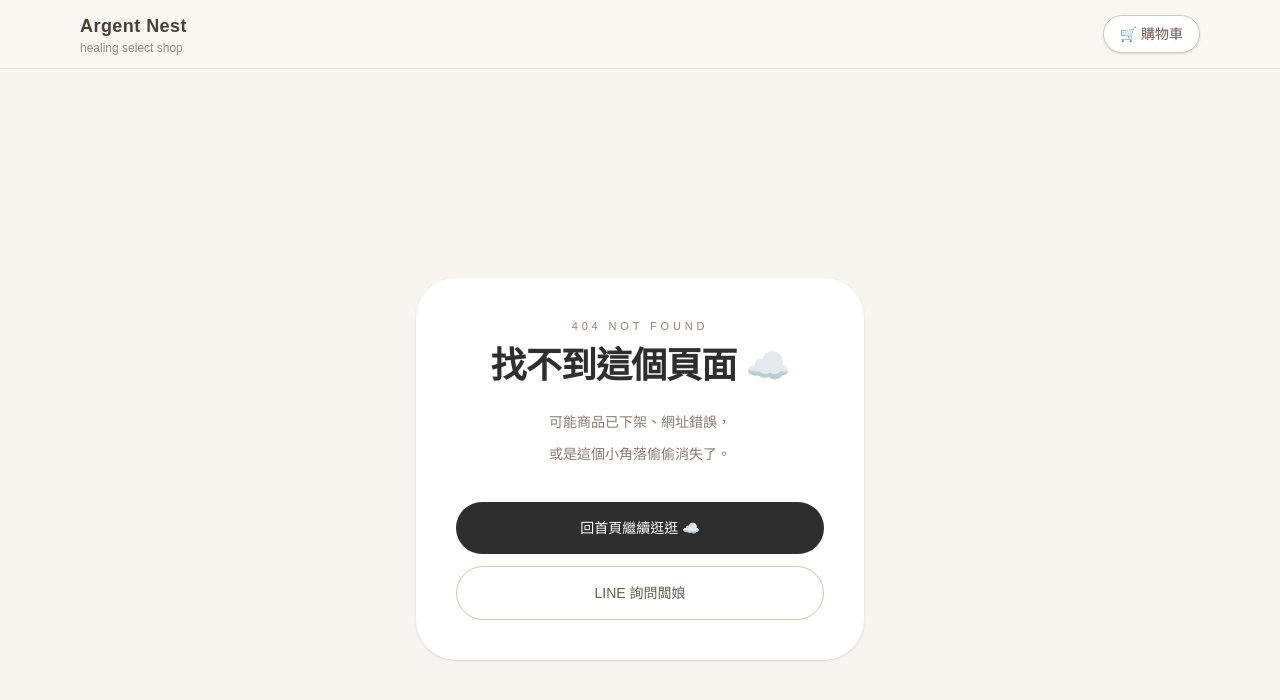
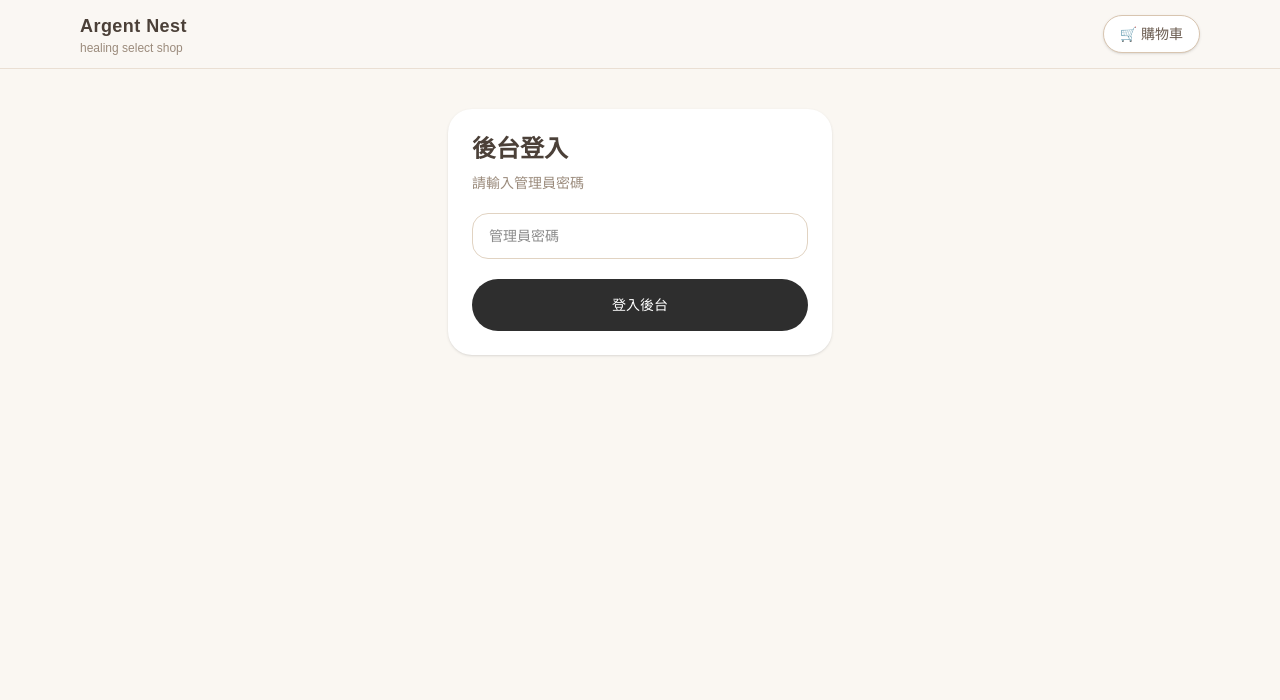
Before and after one commit to baby0965668563-coder/argent-nest, a Next.js app: page /admin-login in a window 1280 px wide. Before the commit this address had no page. Shown: the top 700 px of the page. Built offline with nearby package versions, Linux system fonts and the light colour scheme.

Commit message:
Create page.tsx

```diff
--- /dev/null
+++ b/app/admin-login/page.tsx
@@ -0,0 +1,61 @@
+"use client";
+
+import { useState } from "react";
+import { useRouter } from "next/navigation";
+
+const ADMIN_PASSWORD = "123456";
+
+export default function AdminLoginPage() {
+  const router = useRouter();
+  const [password, setPassword] = useState("");
+  const [error, setError] = useState("");
+
+  function handleLogin() {
+    if (password !== ADMIN_PASSWORD) {
+      setError("密碼錯誤");
+      return;
+    }
+
+    localStorage.setItem("argent_admin_login", "true");
+    router.push("/admin/orders");
+  }
+
+  return (
+    <main className="min-h-screen bg-[#faf7f2] px-4 py-10">
+      <div className="mx-auto max-w-sm rounded-3xl bg-white p-6 shadow-sm">
+        <h1 className="text-2xl font-semibold text-[#4b4038]">
+          後台登入
+        </h1>
+
+        <p className="mt-2 text-sm text-[#9b8b7c]">
+          請輸入管理員密碼
+        </p>
+
+        <input
+          type="password"
+          value={password}
+          onChange={(e) => {
+            setPassword(e.target.value);
+            setError("");
+          }}
+          placeholder="管理員密碼"
+          className="mt-5 w-full rounded-2xl border border-[#e1d3c2] px-4 py-3 text-sm outline-none"
+        />
+
+        {error && (
+          <p className="mt-2 text-sm text-red-500">
+            {error}
+          </p>
+        )}
+
+        <button
+          type="button"
+          onClick={handleLogin}
+          className="mt-5 w-full rounded-full bg-[#2e2e2e] py-4 text-sm font-medium text-white"
+        >
+          登入後台
+        </button>
+      </div>
+    </main>
+  );
+}
```
